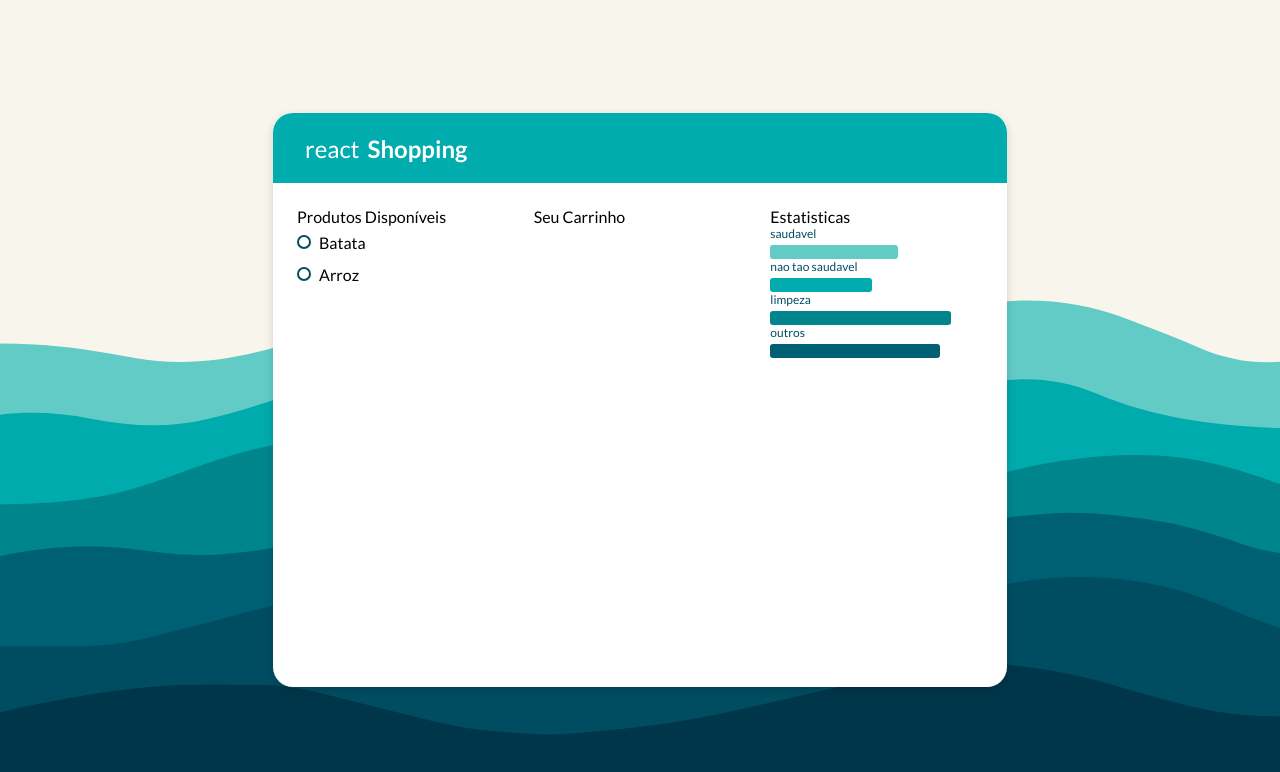
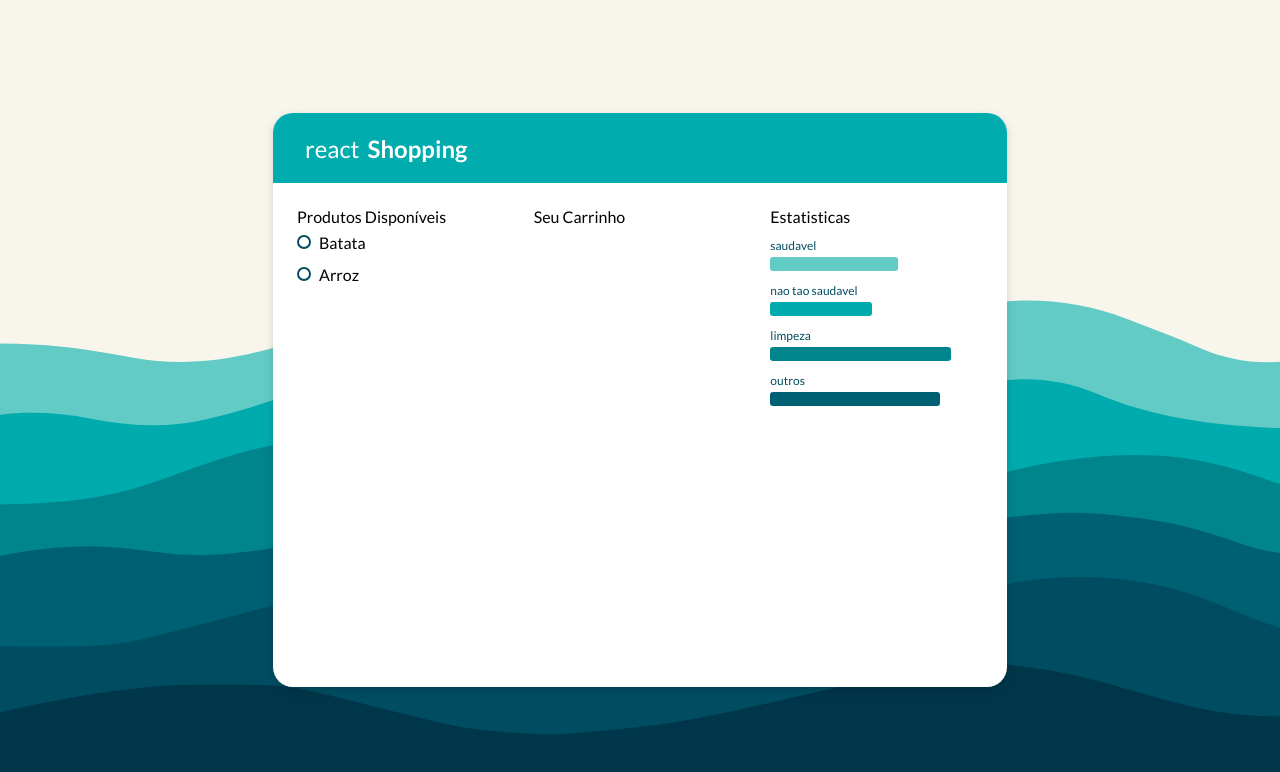
Before and after one commit to SIA2602/Desafio-React, a React (Create React App) app: page / in a window 1280 px wide. Shown: the top 772 px of the page. Built offline with nearby package versions, Linux system fonts and the light colour scheme.

Commit message:
Adicionando LineChart com UseEffect() e useState().

```diff
--- a/src/components/LineChart/LineChart.styles.js
+++ b/src/components/LineChart/LineChart.styles.js
@@ -2,6 +2,7 @@ import styled from "styled-components";
 
 export const Wrapper = styled.div`
     display: flex;
+    margin-top: 12px;
     flex-direction: column;
 
     span{
```
